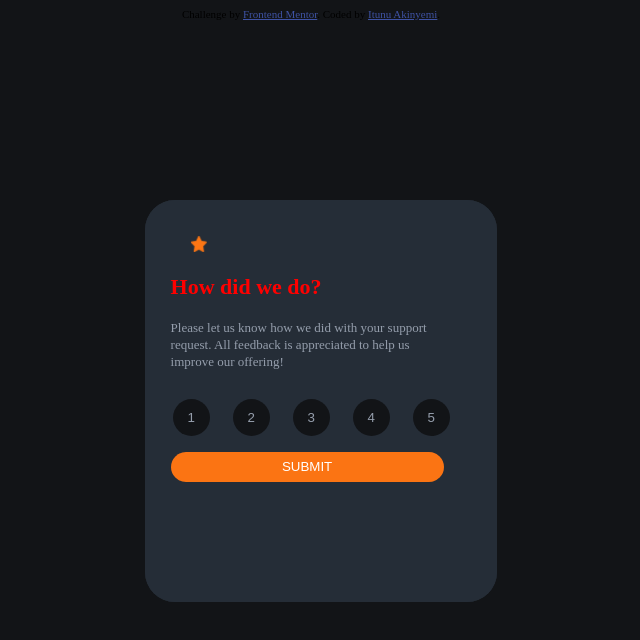
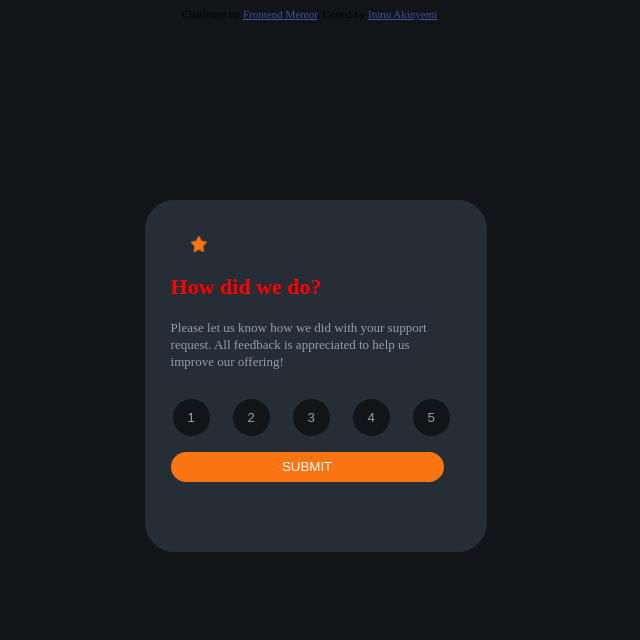
Before and after one commit to Akinitune/interactive-rating-component-main, a plain HTML site: page index.html in a window 1280 px wide. Shown: the whole page, without its empty margins (329-969 px from the left). Drawn offline with Linux system fonts and the light colour scheme.

Commit message:
Update index.css

```diff
--- a/index.css
+++ b/index.css
@@ -2,8 +2,8 @@ body{
     background-color:  hsl(216, 12%, 8%);
 }
 .rating-main{z-index: 1;}
-.rating-main, .response{width:350px ;
-    height: 400px;
+.rating-main, .response{width:340px ;
+    height: 350px;
     border: solid 1px transparent;
     border-radius: 30px 30px 30px 30px;
     background-color: hsl(213, 19%, 18%);
@@ -82,7 +82,7 @@ color: white;
 flex-direction: column;
 justify-content: center;
 align-items: center;
-max-width:350px ;}
+max-width:340px ;}
 .fav{
 
 display: flex;
```
